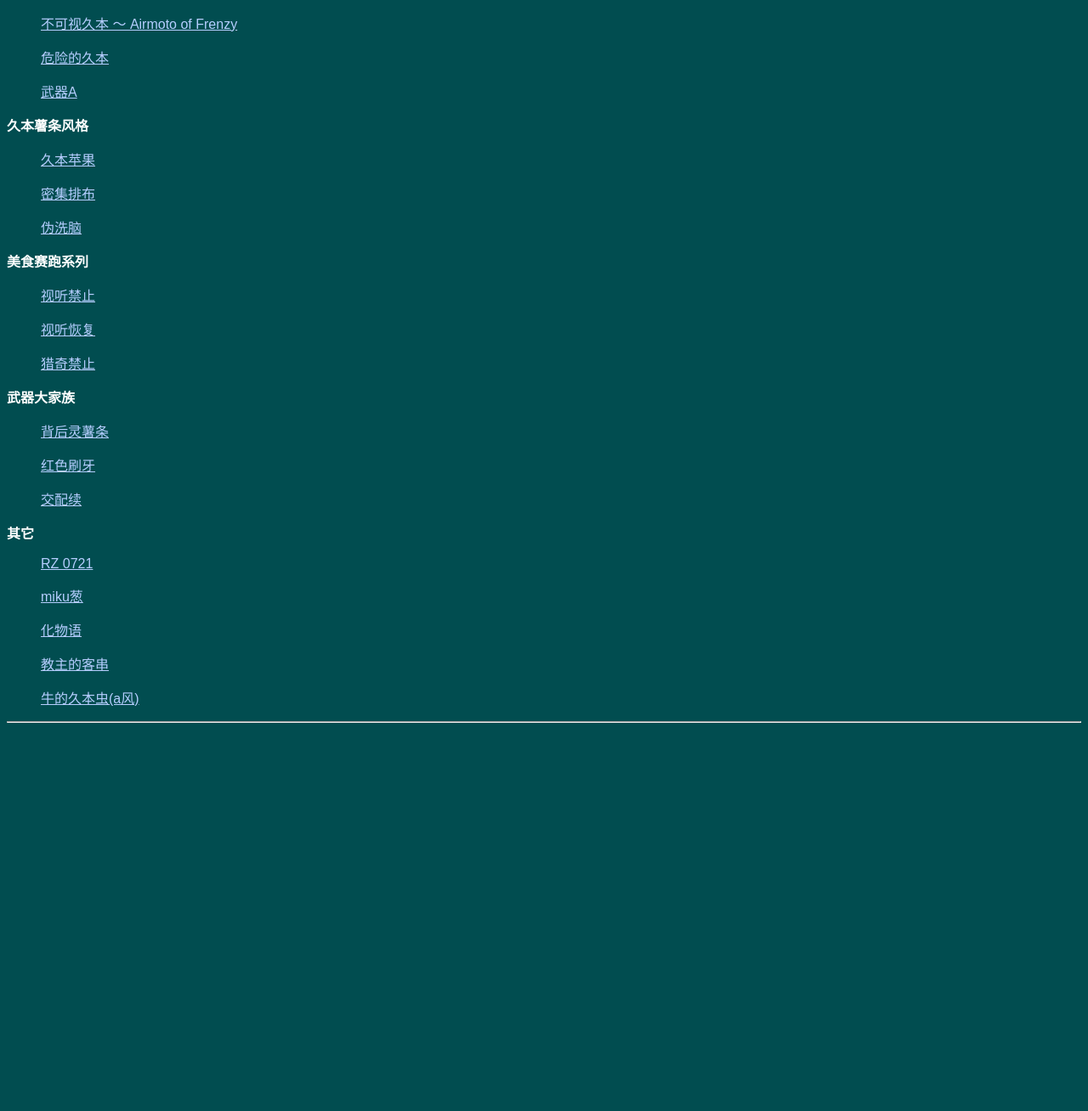
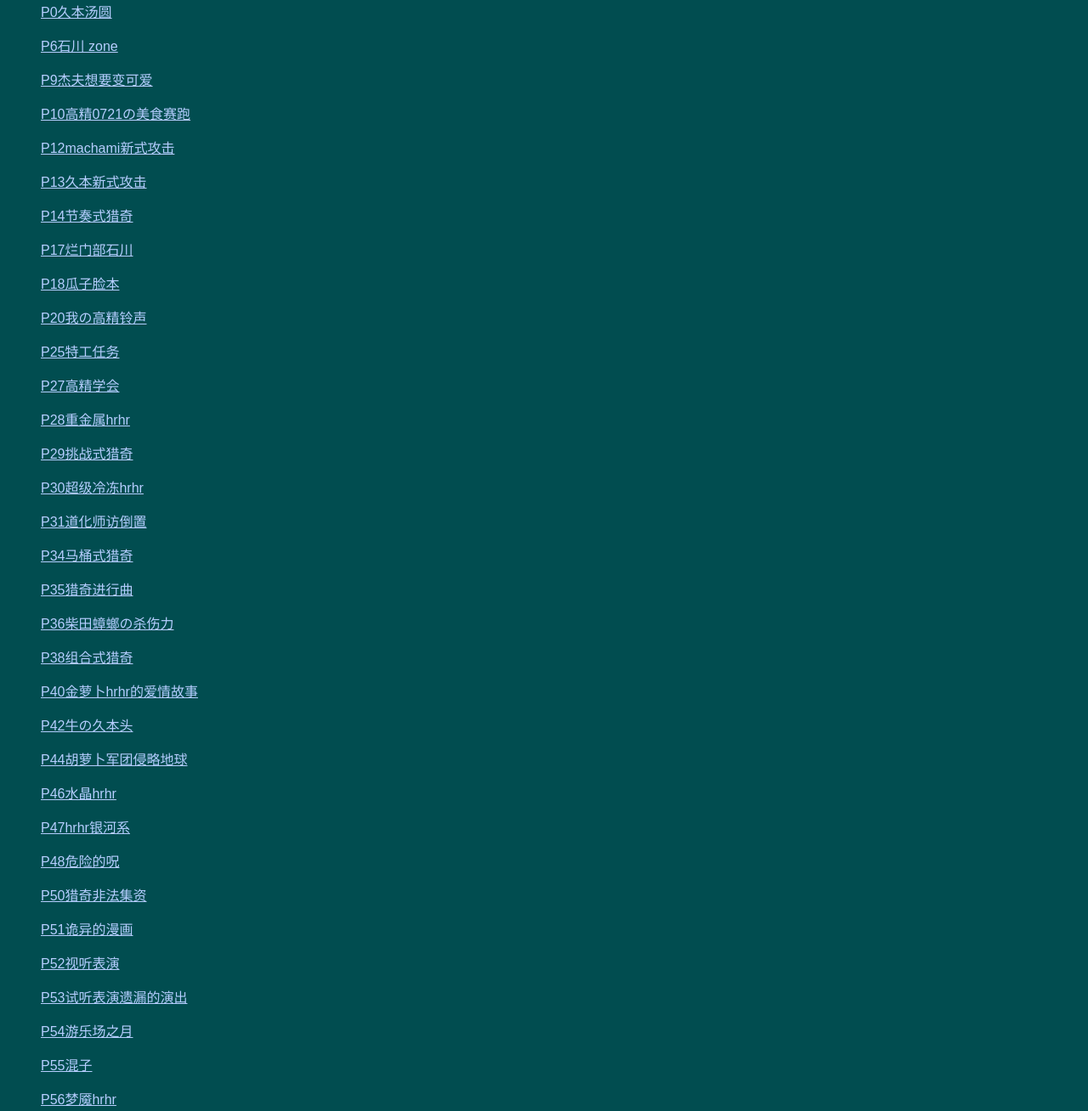
Before and after one commit to hktk0/hktk026.github.io, a plain HTML site: page index.html in a window 1280 px wide. Shown: the part 520-1828 px from the top of the page at 85% size. Before the commit the page ends 1379 px from the top, so only its background shows below. Drawn offline with Linux system fonts and the light colour scheme.

Commit message:
Update index.html

```diff
--- a/index.html
+++ b/index.html
@@ -1,3 +1,4 @@
+<title>更多资料</title>
 <!DOCTYPE html PUBLIC "-//W3C//DTD XHTML 1.0 Transitional//EN" "http://www.w3.org/TR/xhtml1/DTD/xhtml1-transitional.dtd">
 <html xmlns="http://www.w3.org/1999/xhtml">
 <head>
@@ -33,16 +34,46 @@ a:visited {
 </blockquote>
 <p style="text-align: left"><strong>奇怪的博人?</strong></p>
 <blockquote>
-  <p style="text-align: left"><a href="../more/AIRMT.mp4">不可视久本 ～ Airmoto of Frenzy</a></p>
-  <p style="text-align: left"><a href="../more/DGRMT.mp4">危险的久本</a></p>
-  <p style="text-align: left"><a href="../more/WPA.mp4">武器A</a></p>
+  <p style="text-align: left"><a href="../more/JBTY.mp4">P0久本汤圆</a></p>
+  <p style="text-align: left"><a href="../more/SCZONE.mp4">P6石川 zone</a></p>
+  <p style="text-align: left"><a href="../more/JFXYBKA.mp4">P9杰夫想要变可爱</a></p>
+  <p style="text-align: left"><a href="../more/GJMSSP.mp4">P10高精0721の美食赛跑</a></p>
+  <p style="text-align: left"><a href="../more/MXSGJ.mp4">P12machami新式攻击</a></p>
+  <p style="text-align: left"><a href="../more/JBXSGJ.mp4">P13久本新式攻击</a></p>
+  <p style="text-align: left"><a href="../more/JZSLQ.mp4">P14节奏式猎奇</a></p>
+  <p style="text-align: left"><a href="../more/LMBSC.mp4">P17烂门部石川</a></p>
+  <p style="text-align: left"><a href="../more/GZLB.mp4">P18瓜子脸本</a></p>
+  <p style="text-align: left"><a href="../more/WDGJLS.mp4">P20我の高精铃声</a></p>
+  <p style="text-align: left"><a href="../more/TGRW.mp4">P25特工任务</a></p>
+  <p style="text-align: left"><a href="../more/GJXH.mp4">P27高精学会</a></p>
+  <p style="text-align: left"><a href="../more/ZJSHRHR.mp4">P28重金属hrhr</a></p>
+  <p style="text-align: left"><a href="../more/TZSLQ.mp4">P29挑战式猎奇</a></p>
+  <p style="text-align: left"><a href="../more/CJLDHRHR.mp4">P30超级冷冻hrhr</a></p>
+  <p style="text-align: left"><a href="../more/DHSFDZ.mp4">P31道化师访倒置</a></p>
+  <p style="text-align: left"><a href="../more/MTSLQ.mp4">P34马桶式猎奇</a></p>
+  <p style="text-align: left"><a href="../more/LQJXQ.mp4">P35猎奇进行曲</a></p>
+  <p style="text-align: left"><a href="../more/CTZLDSSL.mp4">P36柴田蟑螂の杀伤力</a></p>
+  <p style="text-align: left"><a href="../more/ZHSLQ.mp4">P38组合式猎奇</a></p>
+  <p style="text-align: left"><a href="../more/HRHRAQGS.mp4">P40金萝卜hrhr的爱情故事</a></p>
+  <p style="text-align: left"><a href="../more/NDJBT.mp4">P42牛の久本头</a></p>
+  <p style="text-align: left"><a href="../more/HLBJTLQDQ.mp4">P44胡萝卜军团侵略地球</a></p>
+  <p style="text-align: left"><a href="../more/SJHRHR.mp4">P46水晶hrhr</a></p>
+  <p style="text-align: left"><a href="../more/HRHRYHX.mp4">P47hrhr银河系</a></p>
+  <p style="text-align: left"><a href="../more/WXDZ.mp4">P48危险的呪</a></p>
+  <p style="text-align: left"><a href="../more/LQFFJZ.mp4">P50猎奇非法集资</a></p>
+  <p style="text-align: left"><a href="../more/GYDMH.mp4">P51诡异的漫画</a></p>
+  <p style="text-align: left"><a href="../more/STBY.mp4">P52视听表演</a></p>
+  <p style="text-align: left"><a href="../more/STBYYLDYC.mp4">P53试听表演遗漏的演出</a></p>
+  <p style="text-align: left"><a href="../more/YLCZY.mp4">P54游乐场之月</a></p>
+  <p style="text-align: left"><a href="../more/HZ.mp4">P55混子</a></p>
+  <p style="text-align: left"><a href="../more/MYHRHR.mp4">P56梦魇hrhr</a></p>
 </blockquote>
 <p style="text-align: left"><strong>久本薯条风格</strong></p>
 <blockquote>
   <p style="text-align: left"><a href="../more/Other/SM6.mp4">久本苹果</a></p>
   <p style="text-align: left"><a href="../more/Other/INTENPHO.mp4">密集排布</a></p>
   <p style="text-align: left"><a href="../more/Other/BRAWASH.mp4">伪洗脑</a></p>
-</blockquote>
+</blockquote>のの
 <p style="text-align: left"><strong>美食赛跑系列</strong></p>
 <blockquote>
   <p style="text-align: left"><a href="../more/Other/STJZ.mp4">视听禁止</a></p>
```
